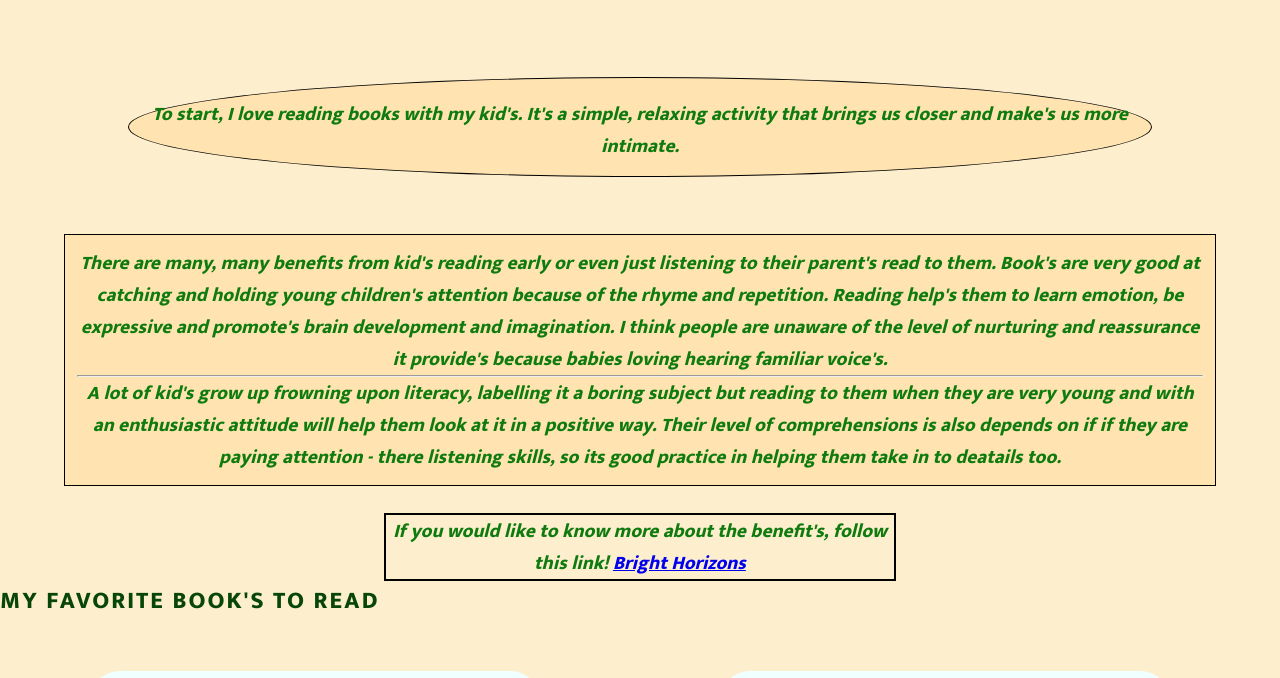
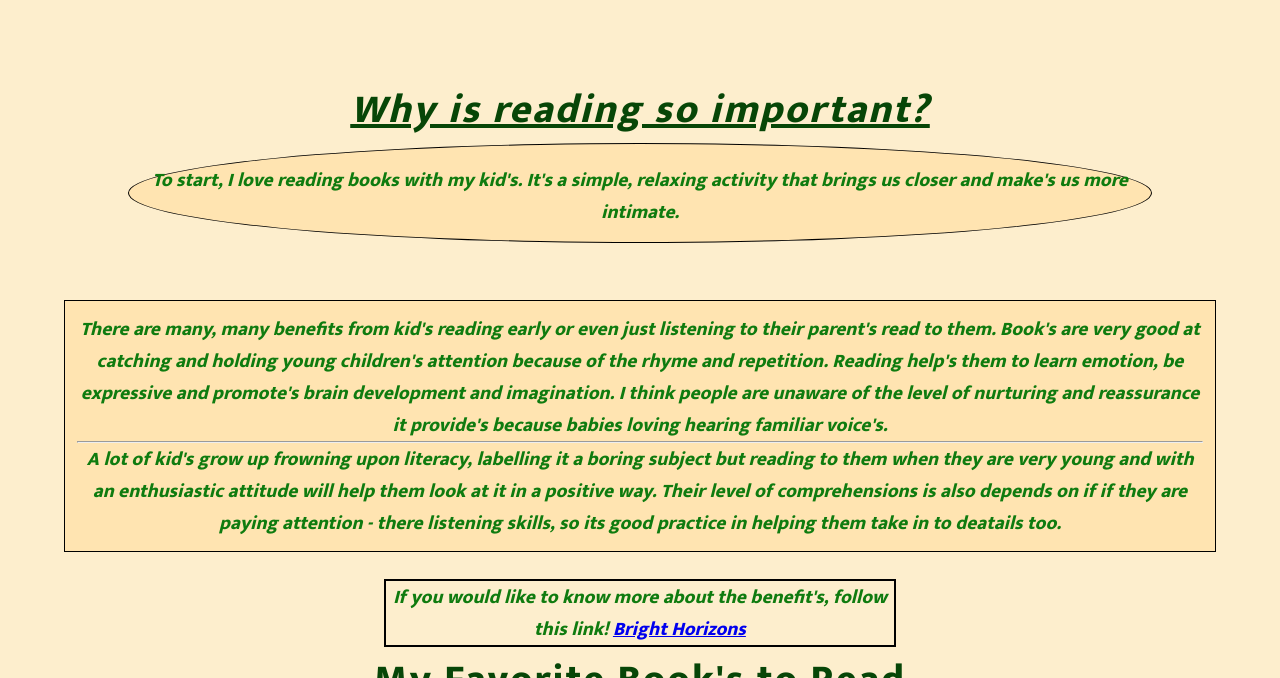
Before and after one commit to KeepKindling/Baby-Book-Club, a plain HTML site: page index.html in a window 1280 px wide. Shown: the part 703-1381 px from the top of the page. Drawn offline with Linux system fonts and the light colour scheme.

Commit message:
add style to all sections headers

```diff
--- a/assets/css/style.css
+++ b/assets/css/style.css
@@ -20,9 +20,14 @@ div > a {
 
 h1, h2, h3 {
     font-weight: 800;
-    text-transform: uppercase;
     letter-spacing: 2px;
     color: rgb(7, 70, 7);
+}
+
+.headline {
+    text-decoration: underline;
+    text-align: center;
+    font-size: 250%;
 }
 
 p {
--- a/index.html
+++ b/index.html
@@ -47,6 +47,7 @@
     <section>
         <div id="about">
             <div>
+                <h2 class="headline">Why is reading so important?</h2>
                 <div class="about-1">
                     <p>To start, I love reading books with my kid's. It's a simple, relaxing activity that
                         brings us closer
@@ -89,7 +90,7 @@
     <!--My Favorite's-->
 
     <section id="favorites">
-        <h2>My Favorite Book's to Read</h2>
+        <h2 class="headline">My Favorite Book's to Read</h2>
 
         <div>
             <span class="photo-container"><img class="photo" src="/assets/css/images/gruffalo-book-cover.jpg"
@@ -130,7 +131,7 @@
     <footer id="contact">
         <div>
             <div>
-                <h2>Have some suggestions? Let me know</h2>
+                <h2 class="#">Have some suggestions? Let me know</h2>
                 <h3>My contact detail's</h3>
                 <p>flashywizard127@gmail.com</p>
                 <p><a href="https://www.linkedin.com/in/andrew-curley-798483235/" target="_blank"
@@ -139,7 +140,7 @@
             </div>
 
             <div>
-                <h2>Want to stay up to date with my list? sign up now!</h2>
+                <h2 class="#">Want to stay up to date with my list? sign up now!</h2>
                 <form action="https://formdump.codeinstitute.net" method="post">
                     <label for="name">Name</label>
                     <input type="text" id="name" name="full-name" placeholder="Your name" required>
```
